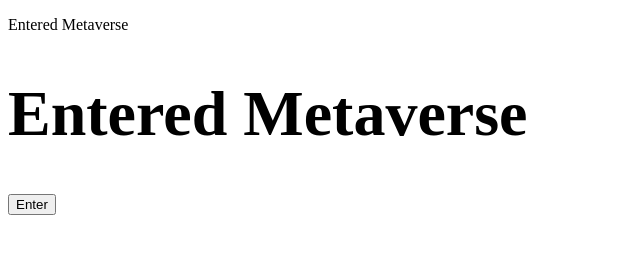
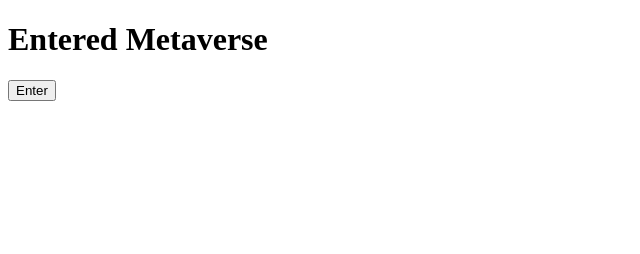
Before and after one commit to acciojob/enter-metaverse-shubhambharti4716, a website: page main.html in a window 1280 px wide. Both pictures are taken after a click on the button "Enter". Shown: the whole page, without its empty margins (0-640 px from the left). Drawn offline with Linux system fonts and the light colour scheme.

Commit message:
created a submission

```diff
--- a/main.html
+++ b/main.html
@@ -9,8 +9,8 @@
 <body>
 	<!-- the entire body must be written by student -->
 	<p id="status">Enter the Metaverse</p>
-	<h1 id="output"></h1>
-	<button id="enterBtn">Enter</button>
+    <button id="enterBtn" onclick="enter()">Enter</button>
+
 
     <script type="text/javascript" src="./script.js">
 </script>
--- a/script.js
+++ b/script.js
@@ -1,13 +1,4 @@
 //your JS code here. If required.
-const pTag=document.getElementById("status");
-const button=document.getElementById("enterBtn");
-const final=document.getElementById("output");
-button.addEventListener("click", function (){
-	pTag.textContent="Entered Metaverse";
-	const h1Element = document.createElement("h1");
-            h1Element.textContent = pTag.textContent;
-
-            // Clear the existing content of the output element and append the h1 element
-            output.innerHTML = "";
-            output.appendChild(h1Element);
-});
+function enter(){
+	document.getElementById('status').innerHTML= '<h1> Entered Metaverse</h1>'
+}
```
